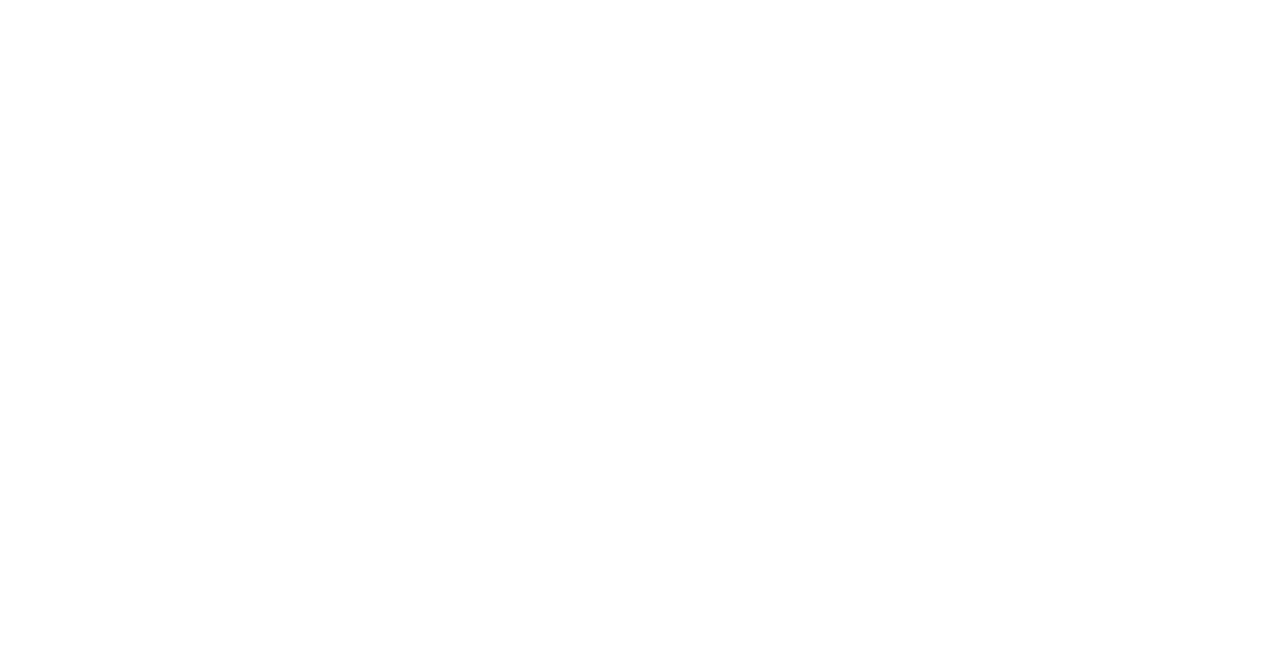
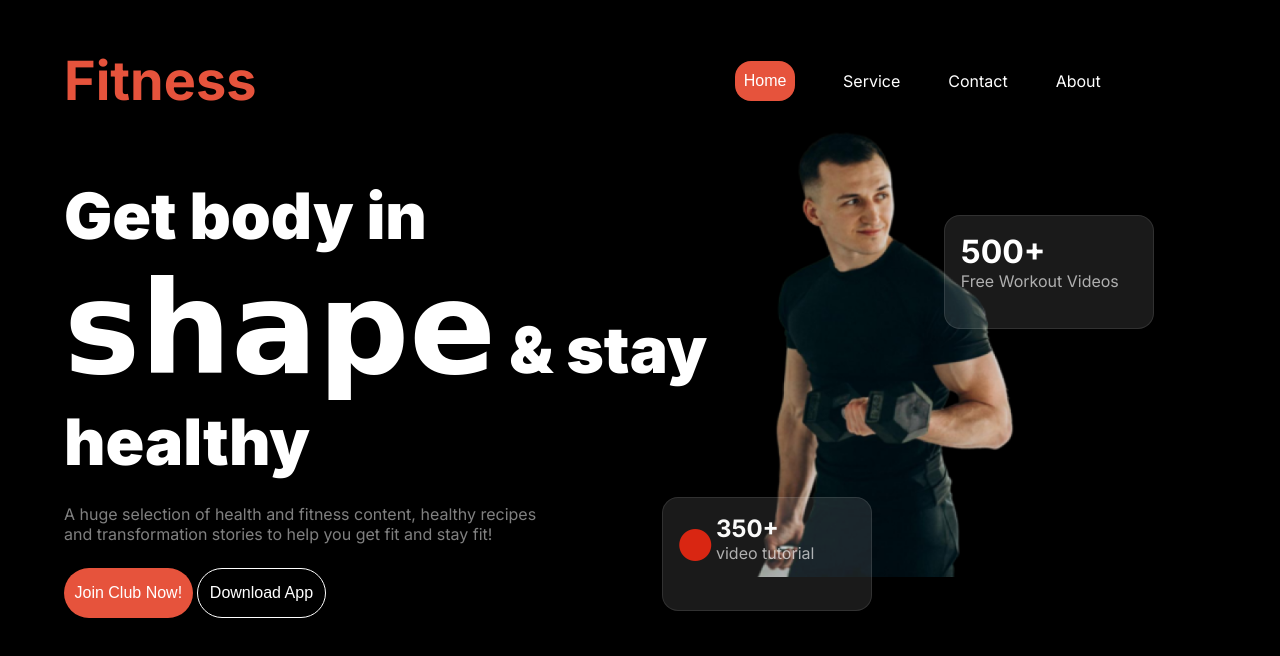
Before and after one commit to mebilonbadhon366/Assignment-2, a plain HTML site: page index.html in a window 1280 px wide. Drawn offline with Linux system fonts and the light colour scheme; a web font is replaced by a local one.

Commit message:
added a navber container and css

```diff
--- a/index.html
+++ b/index.html
@@ -4,11 +4,54 @@
     <meta charset="UTF-8">
     <meta name="viewport" content="width=device-width, initial-scale=1.0">
     <title>Assignment-2</title>
+    <link rel="stylesheet" href="https://cdnjs.cloudflare.com/ajax/libs/font-awesome/6.6.0/css/all.min.css" integrity="sha512-Kc323vGBEqzTmouAECnVceyQqyqdsSiqLQISBL29aUW4U/M7pSPA/gEUZQqv1cwx4OnYxTxve5UMg5GT6L4JJg==" crossorigin="anonymous" referrerpolicy="no-referrer" />
     <link rel="stylesheet" href="styles/style.css">
 </head>
 <body>
-    <header>
+    <header class="container">
+       <nav class="nav-bar">
+        <div class="nav-fit">
+            <h2>Fitness</h2>
 
+        </div>
+        <div class="nav-details">
+            <p><button class="btn-1">Home</button></p>
+            <p>Service</p>
+            <p>Contact</p>
+            <p>About</p>
+        </div>
+       </nav>
+       <div class="get-container">
+        <div class="get-body">
+          <h1>Get body in<br> <span>shape</span> & stay <br>healthy</h1>
+          <p>A huge selection of health and fitness content, healthy recipes<br> and transformation stories to help you get fit and stay fit!</p>
+          <div class="buttons">
+           <button class="btn-2">Join Club Now!</button>
+           <button class="btn-3"> Download App</button>
+           </div>
+        </div>
+        <div class="get-image">
+            <div class="workout">
+                <h3>500+</h3>
+                <p>Free Workout Videos</p>
+
+              </div>
+              <div class="tutorial">
+                <div class="circle">
+                  <i class="fa-solid fa-circle" style="color: #d92612;"></i>
+                </div>
+                <div class="circle-desc">
+                  <h3>350+</h3>
+                  <p>video tutorial</p>
+
+                </div>
+
+              </div>
+            <img src="images/Images 2.png">
+
+          </div>
+        </div>
+       </div>
     </header>
     <main>
 
--- a/styles/style.css
+++ b/styles/style.css
@@ -0,0 +1,161 @@
+@import url('https://fonts.googleapis.com/css2?family=Azeret+Mono:ital,wght@0,100..900;1,100..900&family=Inter:wght@100..900&display=swap');
+@import url('https://fonts.googleapis.com/css2?family=Azeret+Mono:ital,wght@0,100..900;1,100..900&family=Grey+Qo&family=Inter:wght@100..900&family=Whisper&display=swap');
+body{
+    font-family: "Inter", sans-serif;
+    /* color: white; */
+    background-color:  rgb(0, 0, 0);
+    color: rgba(255, 255, 255);
+}
+*{
+    margin: 0;
+    padding: 0;
+}
+.container{
+    width: 90%;
+    margin: 3rem auto;
+    background: linear-gradient(180deg rgb(0, 0, 0,2) rgb(0, 0, 0,5) 50%)
+
+
+}
+.nav-bar{
+     width: 90%;
+     /* margin: 0 auto; */
+     margin-top: 3rem;
+    display: flex;
+    justify-content: space-between;
+}
+.nav-fit{
+    font-size: 36px;
+    font-weight: 800;
+    color: rgb(230, 83, 60);
+}
+.nav-details{
+    display: flex;
+    justify-content: space-evenly;
+    gap: 3rem;
+    align-items: center;
+    color: rgb(255, 255, 255);
+    font-weight: 400;
+
+}
+span {
+    font-family: "Whisper", cursive;
+    font-size: 8rem;
+}
+.btn-1{
+    font-size: 16px;
+    font-weight: 400;
+    background-color: rgb(230, 83, 60);
+    color: white;
+    border-radius: 1rem;
+    height: 40px;
+    width: 60px;
+    border: none;
+}
+/* nav-bar end here  */
+/* get container start here  */
+.get-container{
+    width: 90%;
+    display: flex;
+    justify-content: space-between;
+
+}
+.get-body{
+    margin-top: 4rem;
+}
+.get-body h1{
+    font-size: 4rem;
+    font-weight: 900;
+    margin-bottom: 1.5rem;
+}
+.get-body p{
+    font-size: 1rem;
+    margin-bottom: 1.5rem;
+    font-weight: 400;
+    color: rgba(255, 255, 255, 0.5);
+}
+.btn-2{
+    height: 50px;
+    width: 20%;
+    font-size: 1rem;
+    font-weight: 400;
+    border-radius: 30px;
+    background-color: rgb(230, 83, 60);
+    border: none;
+    color: rgb(255, 255, 255);
+
+
+}
+.btn-3{
+    height: 50px;
+    width: 20%;
+    font-size: 1rem;
+    font-weight: 400;
+    border-radius: 30px;
+    background-color: rgb(0,0,0);
+    border: 1px solid ;
+    color: rgb(255, 255, 255);
+}
+.get-image img{
+
+    width: 80%;
+    height: auto;
+
+}
+.workout{
+    background: rgba(255, 255, 255, 0.1);
+    border: 1px solid rgba(255, 255, 255, 0.1);
+    width: 15%;
+    height: 12%;
+    margin-left: 15%;
+    margin-top: 8%;
+    padding-left: 1rem;
+    padding-top: 1rem;
+    border-radius: 1rem;
+    gap: 0.3rem;
+    position: absolute;
+
+}
+.workout h3{
+    color: rgb(255, 255, 255);
+    font-size: 2rem;
+    font-weight: 900px;
+}
+.workout p{
+    color: rgba(255, 255, 255, 0.65);
+    font-size: 1rem;
+    font-weight: 400px;
+}
+.circle-desc h3{
+    color: rgb(250, 250, 249);
+
+    font-size: 1.5rem;
+    font-weight: 900px;
+}
+.circle-desc p{
+    color: rgba(255, 255, 255, 0.65);
+    font-size: 1rem;
+    font-weight: 400px;
+}
+.tutorial{
+    background: rgba(255, 255, 255, 0.1);
+    border: 1px solid rgba(255, 255, 255, 0.1);
+    width: 15%;
+    height: 12%;
+    margin-top: 30%;
+    margin-left: -7%;
+    padding-left: 1rem;
+    padding-top: 1rem;
+    border-radius: 1rem;
+    gap: 0.3rem;
+    position: absolute;
+    display: flex;
+
+
+}
+.circle{
+    align-items: center;
+    font-size: 2rem;
+    margin-top: 6%;
+}
+/* get container end here  */
```
